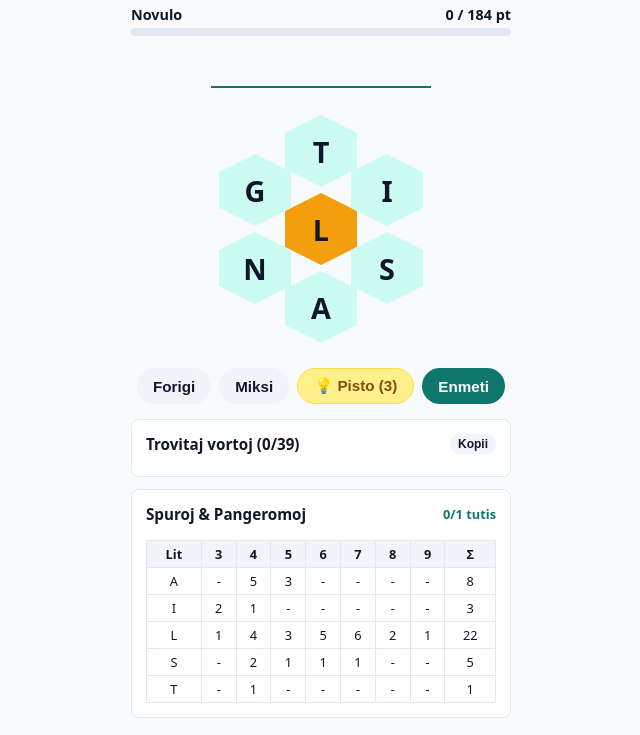
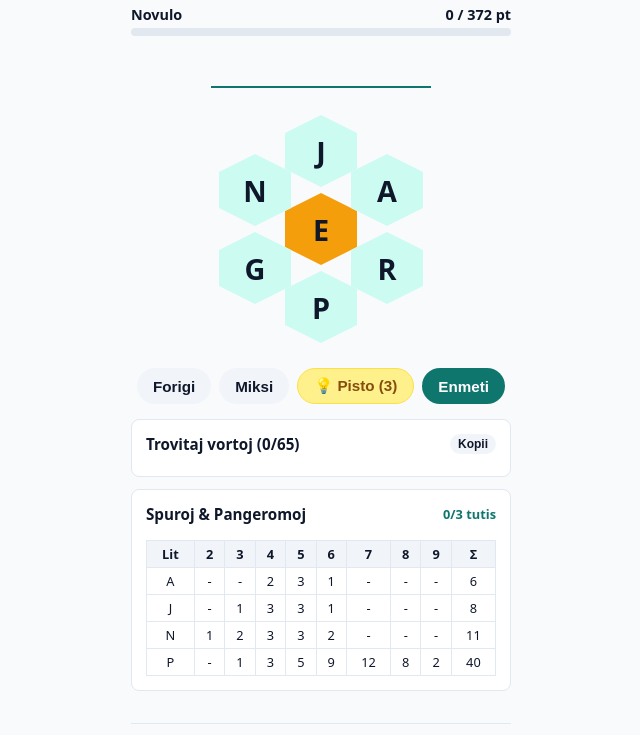
Before and after one commit to JordiACG25/Vortabelo, a plain HTML site: page index.html in a window 1280 px wide. Shown: the part 142-877 px from the top of the page, without its empty margins (319-959 px from the left). Drawn offline with Linux system fonts and the light colour scheme.

Commit message:
Actualitzacio automatica de Vortabelo i vocabulari

```diff
--- a/index.html
+++ b/index.html
@@ -404,7 +404,7 @@
 <header>
   <div class="title-wrap">
     <h1>Vortabelo</h1>
-    <div class="subtitle">Taga defio - 2026-11-16</div>
+    <div class="subtitle">Taga defio - 2026-11-17</div>
   </div>
   <div class="header-actions">
     <button class="icon-btn" onclick="toggleModal('user-modal')" title="Uzanto">👤</button>
@@ -421,7 +421,7 @@
 <div class="rank-container">
   <div class="rank-meta">
     <span id="user-rank">Novulo</span>
-    <span id="score-text">0 / 184 pt</span>
+    <span id="score-text">0 / 372 pt</span>
   </div>
   <div class="progress-bar">
     <div id="progress-fill" class="progress-fill"></div>
@@ -468,7 +468,7 @@
 
 <div class="section-card">
   <div class="card-title">
-    <span>Trovitaj vortoj (<span id="found-count">0</span>/39)</span>
+    <span>Trovitaj vortoj (<span id="found-count">0</span>/65)</span>
     <button class="action-btn btn-secondary" style="font-size:0.75rem; padding:3px 8px;" onclick="shareResults()">Kopii</button>
   </div>
   <div id="words-list"></div>
@@ -477,7 +477,7 @@
 <div class="section-card">
   <div class="card-title">
     <span>Spuroj & Pangeromoj</span>
-    <span id="tuti-counter" style="font-size:0.8rem; color:var(--primary);">0/1 tutis</span>
+    <span id="tuti-counter" style="font-size:0.8rem; color:var(--primary);">0/3 tutis</span>
   </div>
   <div id="hints-table-container"></div>
 </div>
@@ -523,16 +523,16 @@
 </div>
 
 <script>
-  const gameDate = '2026-11-16';
-  const centerLetter = 'l';
-  let outerLetters = ["t", "i", "s", "a", "n", "g"];
-  const solutions = new Set(["alia", "alian", "alili", "alli", "alni", "alta", "altan", "alti", "ial", "ili", "ilin", "lalatinan", "liga", "ligan", "ligi", "ligila", "ligilan", "ligina", "liginan", "ligista", "ligistan", "ligna", "lignan", "lin", "lita", "litan", "liti", "litila", "litilan", "litina", "litinan", "litista", "litistan", "sala", "salan", "sali", "sanila", "sanilan", "tial"]);
-  const solutionsList = ["alia", "alian", "alili", "alli", "alni", "alta", "altan", "alti", "ial", "ili", "ilin", "lalatinan", "liga", "ligan", "ligi", "ligila", "ligilan", "ligina", "liginan", "ligista", "ligistan", "ligna", "lignan", "lin", "lita", "litan", "liti", "litila", "litilan", "litina", "litinan", "litista", "litistan", "sala", "salan", "sali", "sanila", "sanilan", "tial"];
-  const dict = {"alia": "", "alian": "", "alili": "", "alli": "", "alni": "", "alta": "", "altan": "", "alti": "", "ial": "", "ili": "", "ilin": "", "lalatinan": "", "liga": "", "ligan": "", "ligi": "", "ligila": "", "ligilan": "", "ligina": "", "liginan": "", "ligista": "", "ligistan": "", "ligna": "", "lignan": "", "lin": "", "lita": "", "litan": "", "liti": "", "litila": "", "litilan": "", "litina": "", "litinan": "", "litista": "", "litistan": "", "sala": "", "salan": "", "sali": "", "sanila": "", "sanilan": "", "tial": ""};
-  const hintsMatrix = {"A": {"3": 0, "4": 5, "5": 3, "6": 0, "7": 0, "8": 0, "9": 0}, "I": {"3": 2, "4": 1, "5": 0, "6": 0, "7": 0, "8": 0, "9": 0}, "L": {"3": 1, "4": 4, "5": 3, "6": 5, "7": 6, "8": 2, "9": 1}, "S": {"3": 0, "4": 2, "5": 1, "6": 1, "7": 1, "8": 0, "9": 0}, "T": {"3": 0, "4": 1, "5": 0, "6": 0, "7": 0, "8": 0, "9": 0}};
-  const lengthsList = [3, 4, 5, 6, 7, 8, 9];
-  const maxScore = 184;
-  const totalTutis = 1;
+  const gameDate = '2026-11-17';
+  const centerLetter = 'e';
+  let outerLetters = ["j", "a", "r", "p", "g", "n"];
+  const solutions = new Set(["aera", "aeraj", "aerajn", "aeran", "aere", "aeren", "jare", "jaren", "jen", "jena", "jenaj", "jenajn", "jenan", "jene", "ne", "nea", "neaj", "neajn", "nean", "nee", "neen", "nenje", "nenjen", "nepre", "nepren", "panare", "panaren", "pane", "paneja", "panejaj", "panejajn", "panejan", "paneje", "panejen", "panen", "papera", "paperaj", "paperajn", "paperan", "papere", "paperen", "per", "pera", "peraj", "perajn", "peran", "pere", "pregara", "pregaraj", "pregarajn", "pregaran", "pregare", "pregaren", "pregeja", "pregejaj", "pregejajn", "pregejan", "pregeje", "pregejen", "prena", "prenaj", "prenajn", "prenan", "prene", "prenen"]);
+  const solutionsList = ["aera", "aeraj", "aerajn", "aeran", "aere", "aeren", "jare", "jaren", "jen", "jena", "jenaj", "jenajn", "jenan", "jene", "ne", "nea", "neaj", "neajn", "nean", "nee", "neen", "nenje", "nenjen", "nepre", "nepren", "panare", "panaren", "pane", "paneja", "panejaj", "panejajn", "panejan", "paneje", "panejen", "panen", "papera", "paperaj", "paperajn", "paperan", "papere", "paperen", "per", "pera", "peraj", "perajn", "peran", "pere", "pregara", "pregaraj", "pregarajn", "pregaran", "pregare", "pregaren", "pregeja", "pregejaj", "pregejajn", "pregejan", "pregeje", "pregejen", "prena", "prenaj", "prenajn", "prenan", "prene", "prenen"];
+  const dict = {"aera": "", "aeraj": "", "aerajn": "", "aeran": "", "aere": "", "aeren": "", "jare": "", "jaren": "", "jen": "", "jena": "", "jenaj": "", "jenajn": "", "jenan": "", "jene": "", "ne": "", "nea": "", "neaj": "", "neajn": "", "nean": "", "nee": "", "neen": "", "nenje": "", "nenjen": "", "nepre": "", "nepren": "", "panare": "", "panaren": "", "pane": "", "paneja": "", "panejaj": "", "panejajn": "", "panejan": "", "paneje": "", "panejen": "", "panen": "", "papera": "", "paperaj": "", "paperajn": "", "paperan": "", "papere": "", "paperen": "", "per": "", "pera": "", "peraj": "", "perajn": "", "peran": "", "pere": "", "pregara": "", "pregaraj": "", "pregarajn": "", "pregaran": "", "pregare": "", "pregaren": "", "pregeja": "", "pregejaj": "", "pregejajn": "", "pregejan": "", "pregeje": "", "pregejen": "", "prena": "", "prenaj": "", "prenajn": "", "prenan": "", "prene": "", "prenen": ""};
+  const hintsMatrix = {"A": {"2": 0, "3": 0, "4": 2, "5": 3, "6": 1, "7": 0, "8": 0, "9": 0}, "J": {"2": 0, "3": 1, "4": 3, "5": 3, "6": 1, "7": 0, "8": 0, "9": 0}, "N": {"2": 1, "3": 2, "4": 3, "5": 3, "6": 2, "7": 0, "8": 0, "9": 0}, "P": {"2": 0, "3": 1, "4": 3, "5": 5, "6": 9, "7": 12, "8": 8, "9": 2}};
+  const lengthsList = [2, 3, 4, 5, 6, 7, 8, 9];
+  const maxScore = 372;
+  const totalTutis = 3;
 
   let currentInput = "";
   let foundWords = new Set();
```
